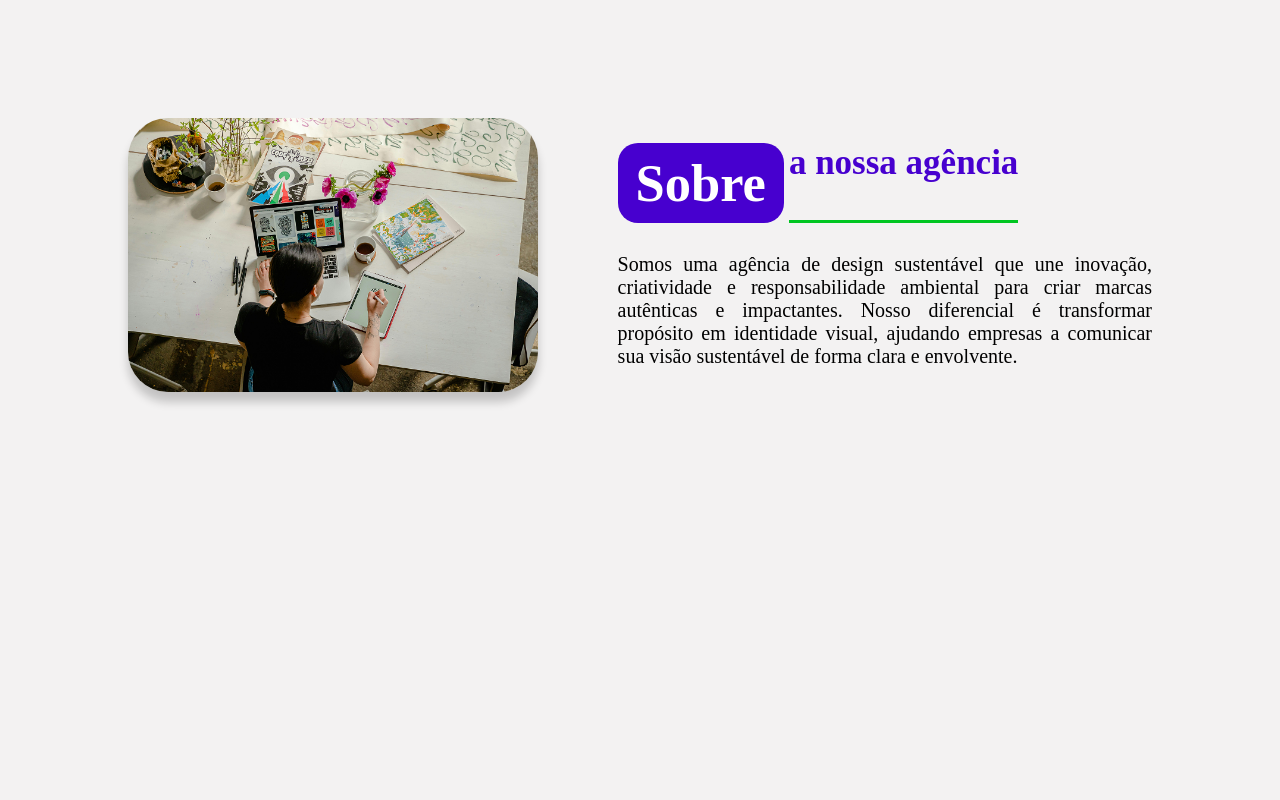
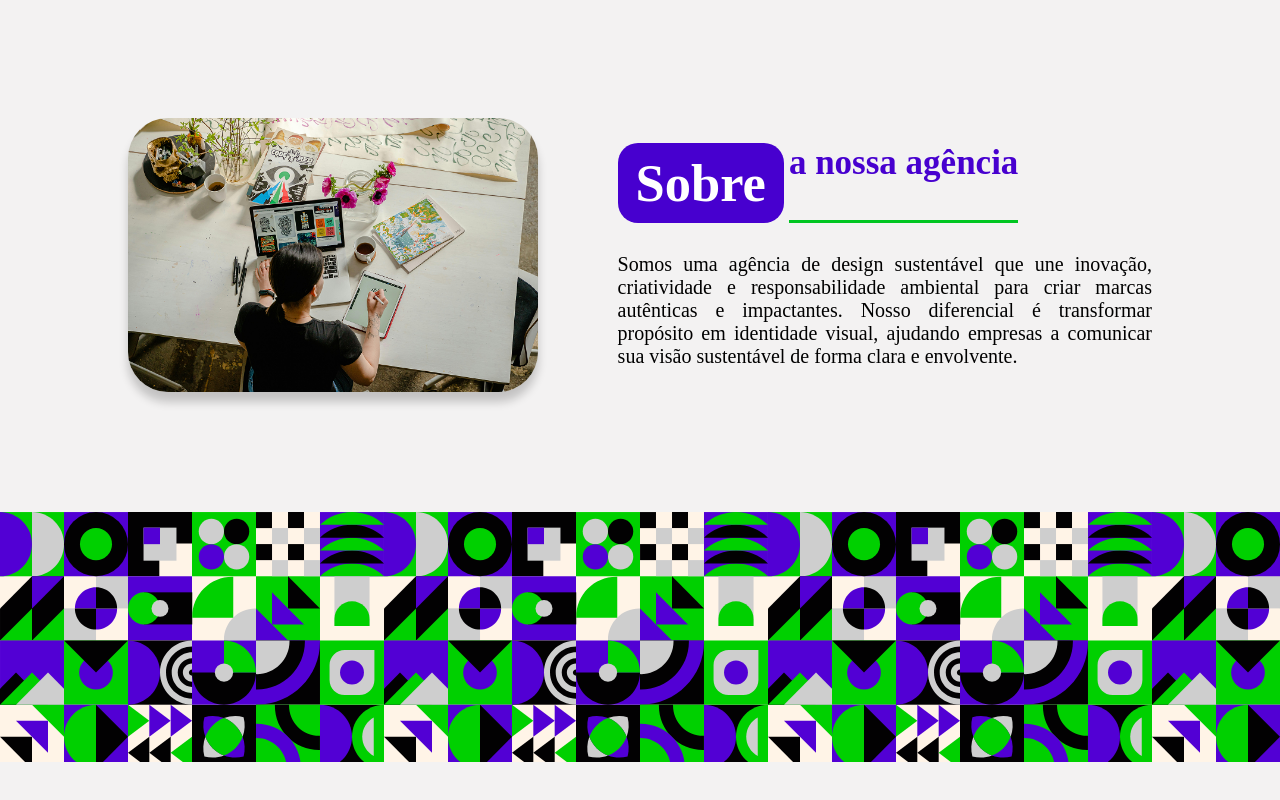
Before and after one commit to carollinadfs/PixelV, a plain HTML site: page index.html in a window 1280 px wide. Shown: the part 962-1762 px from the top of the page. Before the commit the page ends 1474 px from the top, so only its background shows below. Drawn offline with Linux system fonts and the light colour scheme; a web font is replaced by a local one.

Commit message:
FINALIZADO SEÇÃO PARALLAX

```diff
--- a/index.html
+++ b/index.html
@@ -65,7 +65,7 @@
 
 </section>
 
-<section id="paralax">
+<section id="parallax">
 
 
 </section>
--- a/style.css
+++ b/style.css
@@ -206,3 +206,21 @@ text-align: justify;
 margin-top: 30px;
 
 }
+
+/* ------------------PARALLAX------------ */
+
+#parallax{
+height: 250px;
+background-image: url(./img/parallax.svg);
+
+background: linear-gradient(rgba(0, 0, 0, 0.26)), url(./img/parallax.svg);
+
+margin-bottom: 120px;
+
+background-attachment: fixed;
+
+background-size: 30%;
+
+
+
+}
```
